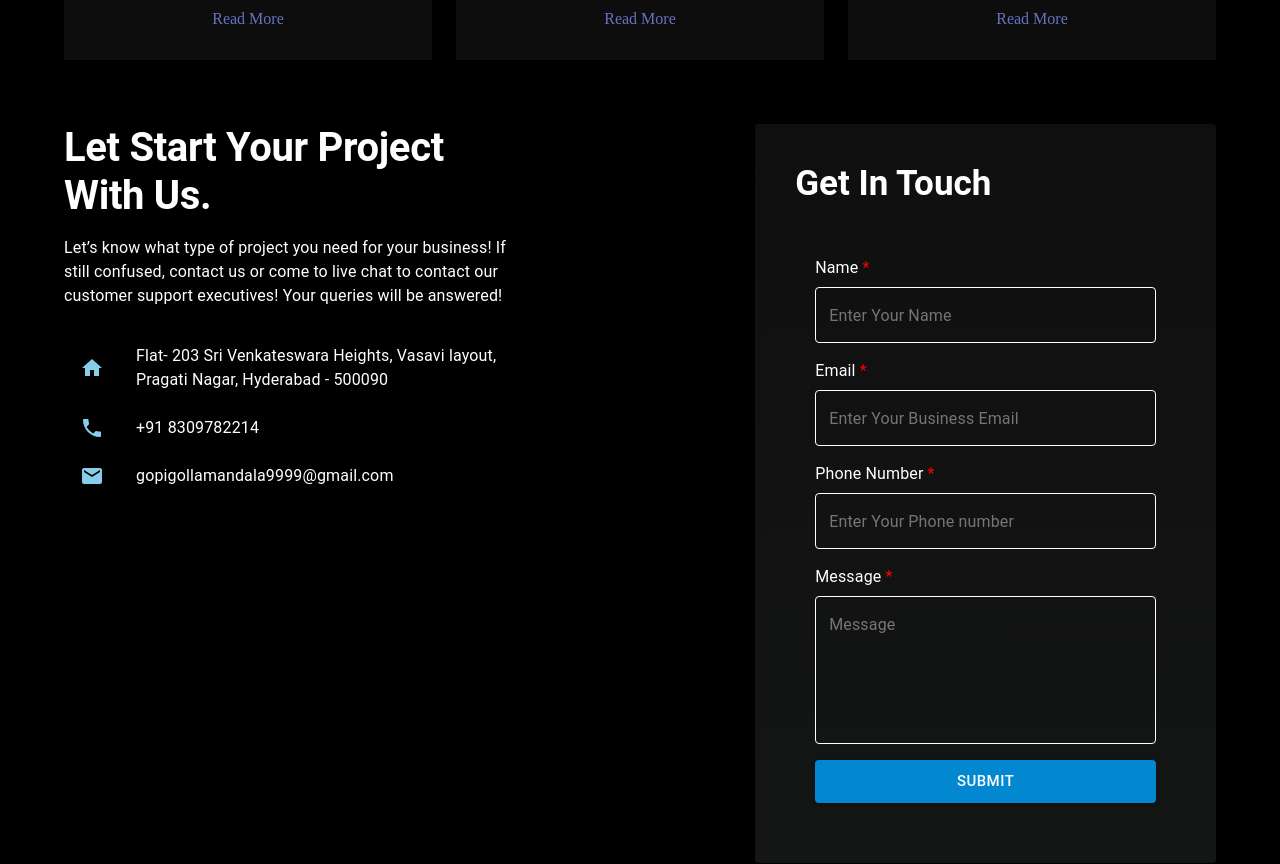
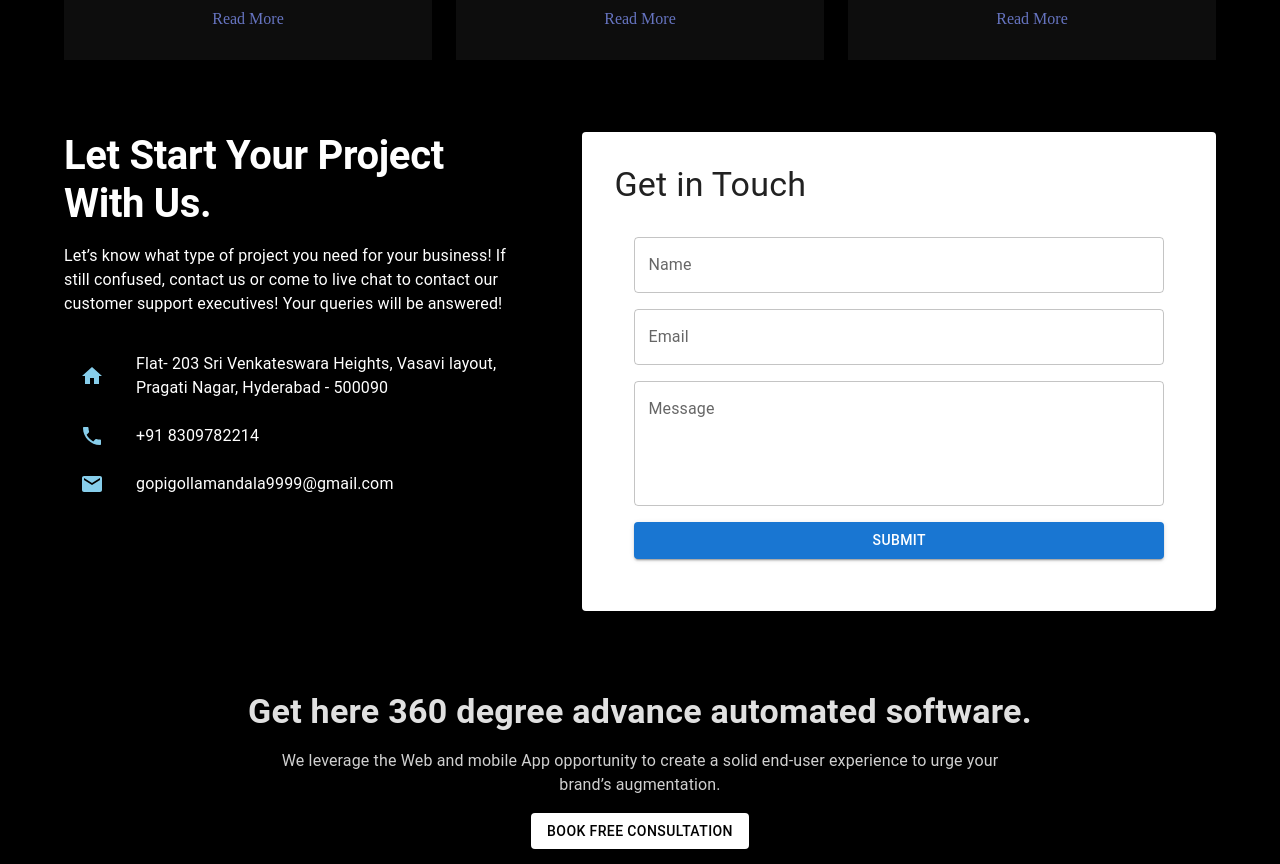
Before and after one commit to SkoolSaver/anuTechFronted, a Next.js app: page / in a window 1280 px wide. Shown: the part 4140-5004 px from the top of the page. Built offline with nearby package versions, Linux system fonts and the light colour scheme; no server answers.

Commit message:
update header and contactUs layout

```diff
--- a/app/sections/components/home-components/ContactUs.jsx
+++ b/app/sections/components/home-components/ContactUs.jsx
@@ -1,15 +1,15 @@
 import ContactUsForm from '@/app/components/contact-us/ContactUsForm';
 import { nunitoSans, popins } from '@/app/google-fonts/fonts';
-import { Box, Card, Container, List, ListItem, ListItemIcon, ListItemText, Stack, Typography } from '@mui/material';
+import { Box, Card, Container, List, ListItem, ListItemIcon, ListItemText, Stack, Typography, TextField, Button } from '@mui/material';
 import HomeIcon from '@mui/icons-material/Home';
 import PhoneIcon from '@mui/icons-material/Phone';
 import EmailIcon from '@mui/icons-material/Email';
 
 const ContactUs = () => {
   return (
-    <Container maxWidth='lg'>
-      <Stack direction='row' justifyContent='space-between' marginBottom={10}>
-        <Box width='40%' display='flex' flexDirection='column' gap={2}>
+    <Container maxWidth='lg' sx={{ mt: 4 }}>
+      <Stack direction={{ xs: 'column', md: 'row' }} justifyContent='space-between' marginBottom={10} spacing={4}>
+        <Box width={{ xs: '100%', md: '40%' }} display='flex' flexDirection='column' gap={2}>
           <Typography variant='h2' fontSize={40} color='white' className={popins.className} fontWeight={600}>
             Let Start Your Project With Us.
           </Typography>
@@ -26,60 +26,53 @@ const ContactUs = () => {
                   <HomeIcon sx={{ color: 'skyblue' }} />
                 </ListItemIcon>
                 <ListItemText
-                  primary='Flat- 203 Sri Venkateswara Heights, Vasavi layout, Pragati Nagar, Hyderabad - 500090'
-                  primaryTypographyProps={{ color: 'white' }}
+                  primary="Flat- 203 Sri Venkateswara Heights, Vasavi layout, Pragati Nagar, Hyderabad - 500090"
+                  primaryTypographyProps={{ color: 'white', className: nunitoSans.className }}
                 />
               </ListItem>
-
-              {/* Mobile Number */}
+              {/* Phone */}
               <ListItem>
                 <ListItemIcon>
                   <PhoneIcon sx={{ color: 'skyblue' }} />
                 </ListItemIcon>
                 <ListItemText
-                  primary={
-                    <a href='tel:+918309782214' style={{ color: 'white', textDecoration: 'none' }}>
-                      +91 8309782214
-                    </a>
-                  }
-                  primaryTypographyProps={{ color: 'white' }}
+                  primary="+91 8309782214"
+                  primaryTypographyProps={{ color: 'white', className: nunitoSans.className }}
                 />
               </ListItem>
-
               {/* Email */}
               <ListItem>
                 <ListItemIcon>
                   <EmailIcon sx={{ color: 'skyblue' }} />
                 </ListItemIcon>
                 <ListItemText
-                  primary={
-                    <a href='mailto:gopigollamandala9999@gmail.com' style={{ color: 'white', textDecoration: 'none' }}>
-                      gopigollamandala9999@gmail.com
-                    </a>
-                  }
-                  primaryTypographyProps={{ color: 'white' }}
+                  primary="gopigollamandala9999@gmail.com"
+                  primaryTypographyProps={{ color: 'white', className: nunitoSans.className }}
                 />
               </ListItem>
             </List>
           </Stack>
         </Box>
-        <Box width='40%'>
-          <Card
-            sx={{
-              width: '100%',
-              p: 5,
-              bgcolor: 'transparent',
-              color: 'white',
-              backgroundImage: 'linear-gradient(180deg, #0e0f0e 0%, #141515 100%)',
-              color: 'white',
-            }}
-          >
-            <Typography variant='h3' className={popins.className} fontSize={35} fontWeight={600}>
-              Get In Touch
+
+        <Box width={{ xs: '100%', md: '55%' }}>
+          <Card sx={{ p: 4 }}>
+            <Typography variant="h4" component="h1" gutterBottom>
+              Get in Touch
             </Typography>
-
-            <Box mt={4}>
-              <ContactUsForm />
+            <Box
+              component="form"
+              sx={{
+                display: 'flex',
+                flexDirection: 'column',
+                gap: 2,
+              }}
+            >
+              <TextField label="Name" variant="outlined" fullWidth />
+              <TextField label="Email" variant="outlined" fullWidth />
+              <TextField label="Message" variant="outlined" fullWidth multiline rows={4} />
+              <Button variant="contained" color="primary" type="submit">
+                Submit
+              </Button>
             </Box>
           </Card>
         </Box>
--- a/app/sections/layout/Header.jsx
+++ b/app/sections/layout/Header.jsx
@@ -130,11 +130,11 @@ const Header = () => {
           alignItems="center"
         >
           {/* Logo */}
-          <Box width="20%" display="flex" alignItems="center">
+          <Box width={isMobile ? "30%" : "20%"} display="flex" alignItems="center">
             <Link href="/" underline="none" style={{ textDecoration: "none", display: "flex", alignItems: "center" }}>
               <Image
-                width={150}
-                height={150}
+                width={isMobile ? 100 : 150}
+                height={isMobile ? 100 : 150}
                 src="/logo.png"
                 alt="SkoolSaver logo"
                 style={{ objectFit: 'cover' }}
```
